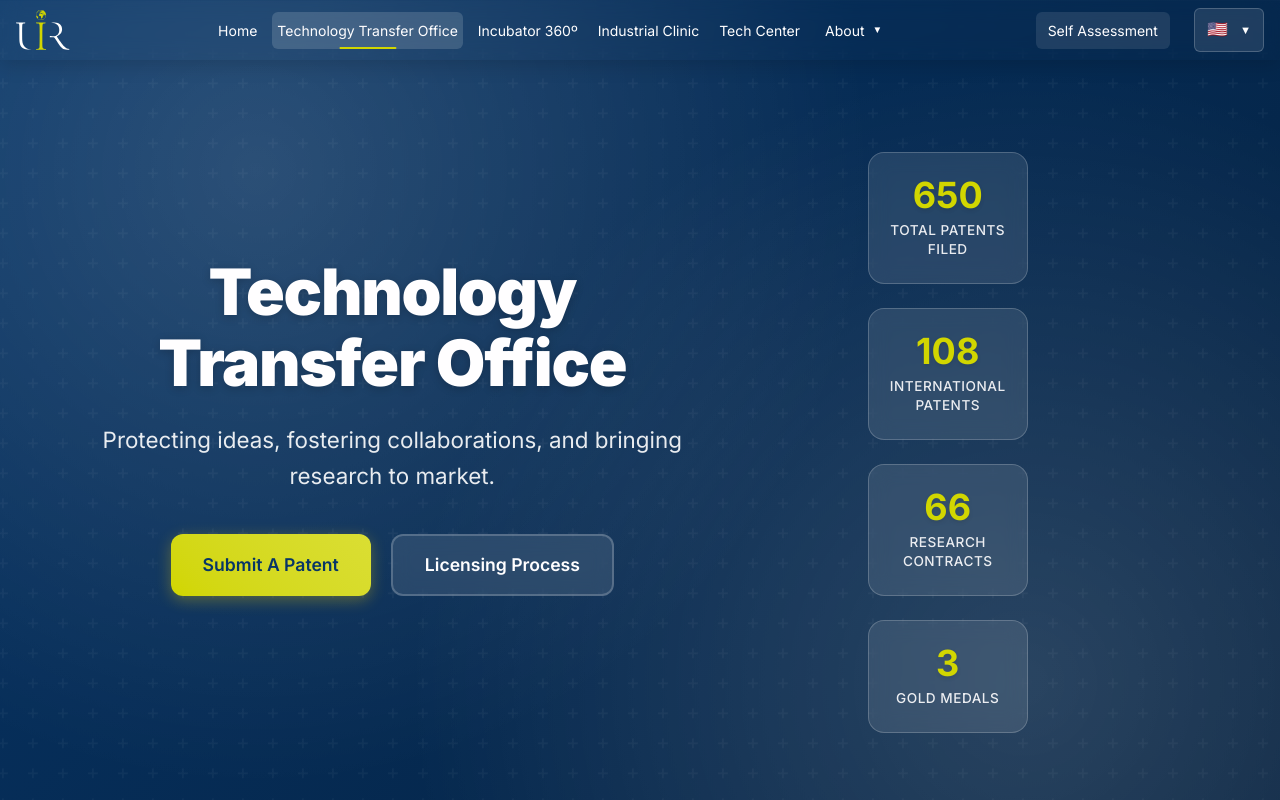
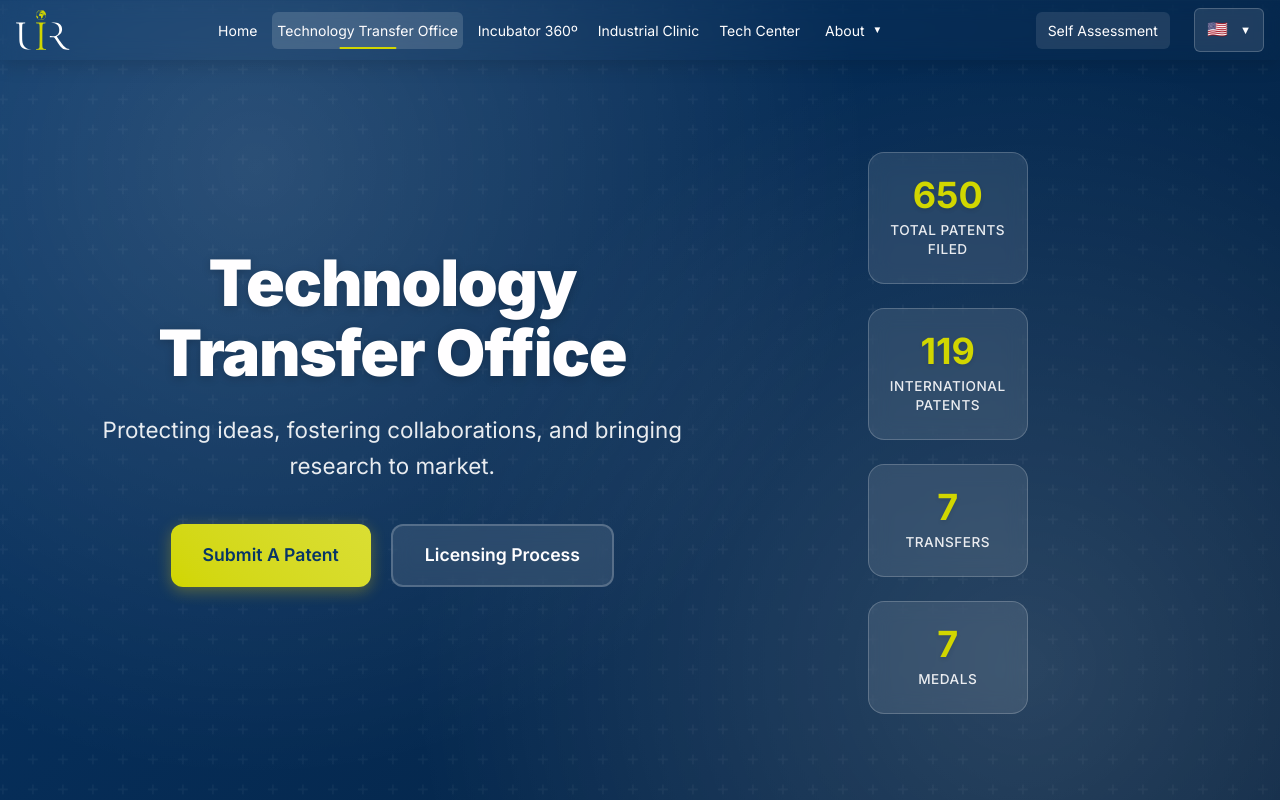
Before and after one commit to yahya-mdarhri/cie_market_frontend, a React (Vite) app: page /tto in a window 1280 px wide. Shown: the top 800 px of the page. Built offline with nearby package versions, Linux system fonts and the light colour scheme.

Commit message:
update tto 23072025

```diff
--- a/src/i18n/locales/en/pages/TTO.json
+++ b/src/i18n/locales/en/pages/TTO.json
@@ -64,8 +64,8 @@
   "stats": {
     "totalPatents": "Total Patents Filed",
     "internationalPatents": "International Patents",
-    "researchContracts": "Research Contracts",
-    "goldMedals": "Gold Medals"
+    "transfers": "Transfers",
+    "medals": "Medals"
   },
   "services": {
     "transfer": {
--- a/src/i18n/locales/es/pages/TTO.json
+++ b/src/i18n/locales/es/pages/TTO.json
@@ -64,8 +64,8 @@
   "stats": {
     "totalPatents": "Total de Patentes Presentadas",
     "internationalPatents": "Patentes Internacionales",
-    "researchContracts": "Contratos de Investigación",
-    "goldMedals": "Medallas de Oro"
+    "researchContracts": "transferencias",
+    "medals": "Medallas"
   },
   "services": {
     "transfer": {
--- a/src/i18n/locales/fr/pages/TTO.json
+++ b/src/i18n/locales/fr/pages/TTO.json
@@ -64,8 +64,8 @@
   "stats": {
     "totalPatents": "Total des Brevets Déposés",
     "internationalPatents": "Brevets Internationaux",
-    "researchContracts": "Contrats de Recherche",
-    "goldMedals": "Médailles d'Or"
+    "transfers": "Transferts",
+    "medals": "Médailles"
   },
   "services": {
     "transfer": {
--- a/src/pages/landing/tto/data.tsx
+++ b/src/pages/landing/tto/data.tsx
@@ -7,9 +7,9 @@ export const getTranslatedStats = () => {
 	const { t } = useTranslation('tto');
 	return {
 		a: { name: t('stats.totalPatents'), value: 650 },
-		b: { name: t('stats.internationalPatents'), value: 108 },
-		c: { name: t('stats.researchContracts'), value: 66 },
-		d: { name: t('stats.goldMedals'), value: 3 },
+		b: { name: t('stats.internationalPatents'), value: 119 },
+		c: { name: t('stats.transfers'), value: 7 },
+		d: { name: t('stats.medals'), value: 7 },
 	};
 };
 
@@ -157,33 +157,16 @@ const getServicesData = (t : TFunction) => [
 
 
 import avatar from "@pages/landing/our_team/images/avatar.jpg"
+import wacim from "@pages/landing/tto/images/wacim.jpeg"
 
 const contactData: ContactPerson[] = [
     {
-        name: "John Doe",
+        name: " BENYAHYA Wacim",
         role: "Technical Lead",
-        image: avatar,
+        image: wacim,
         social: {
-            phone: "+212XXXXXXXXX",
-            email: "john.doe@example.com"
-        }
-    },
-    {
-        name: "John Doe",
-        role: "Technical Lead",
-        image: avatar,
-        social: {
-            phone: "+212XXXXXXXXX",
-            email: "john.doe@example.com"
-        }
-    },
-    {
-        name: "John Doe",
-        role: "Technical Lead",
-        image: avatar,
-        social: {
-            phone: "+212XXXXXXXXX",
-            email: "john.doe@example.com"
+            phone: "+212658477660",
+            email: "Wacim.benyahya@uir.ac.ma"
         }
     },
 ];
```
